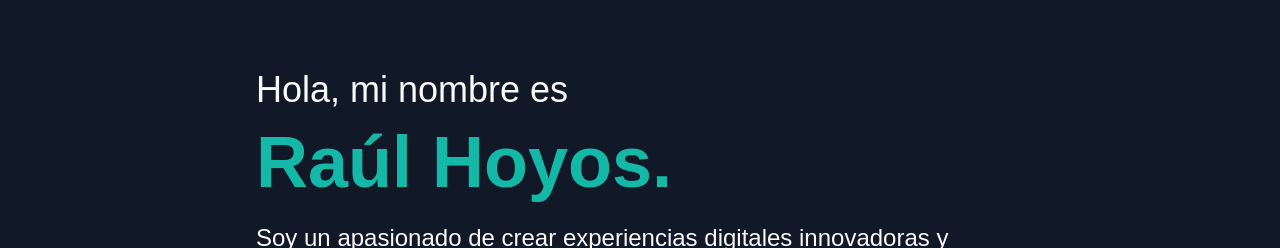
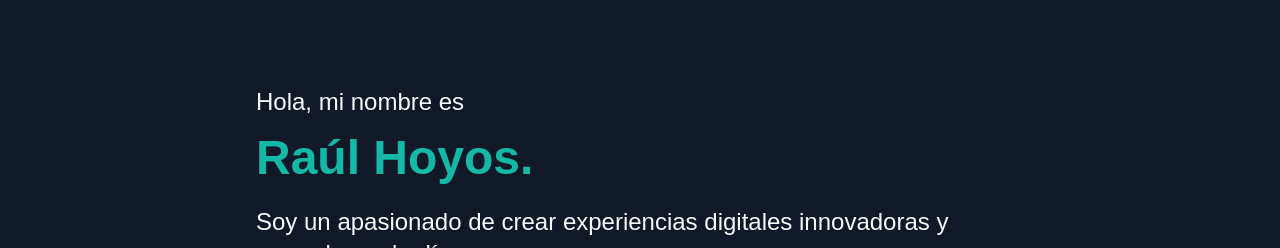
Before and after one commit to RaulHoyoss/My-Personal-Portfolio, a React (Create React App) app: page / in a window 1280 px wide. Shown: the part 202-450 px from the top of the page. Built offline with nearby package versions, Linux system fonts and the light colour scheme; no server answers.

Commit message:
Cambios Hero y About tamaños

```diff
--- a/src/components/About.jsx
+++ b/src/components/About.jsx
@@ -10,7 +10,7 @@ function About() {
     <section
       id="About"
       className="   bg-bg-light text-text-light dark:bg-bg-dark dark:text-text-dark
-                 flex flex-col justify-start items-start px-12 md:px-40 pt-16 md:pt-20 lg:pt-24"
+                 flex flex-col justify-start items-center lg:items-start px-12 md:px-40 pt-16 md:pt-20 lg:pt-24"
     >
       <div className="max-w-5xl mx-auto">
 
--- a/src/components/Hero.jsx
+++ b/src/components/Hero.jsx
@@ -13,9 +13,9 @@ function Hero() {
     <section className="font-heading bg-bg-light dark:bg-bg-dark text-text-light dark:text-text-dark min-h-screen flex flex-col justify-center items-start px-8 md:px-40 lg:px-48 pt-24 lg:pt-32">
       <div className="max-w-4xl mx-auto">
         {/* Saludo y nombre */}
-        <h1 className="text-2xl md:text-3xl lg:text-4xl font-light leading-snug">
+        <h1 className="text-2xl md:text-2xl lg:text-2xl font-light leading-snug">
          {t('hero.hello')}
-          <span className="block mt-4 text-5xl md:text-6xl lg:text-7xl font-extrabold text-primary-light dark:text-primary-dark">
+          <span className="block mt-4 text-5xl md:text-4xl lg:text-5xl font-extrabold text-primary-light dark:text-primary-dark">
             Raúl Hoyos.
           </span>
         </h1>
```
